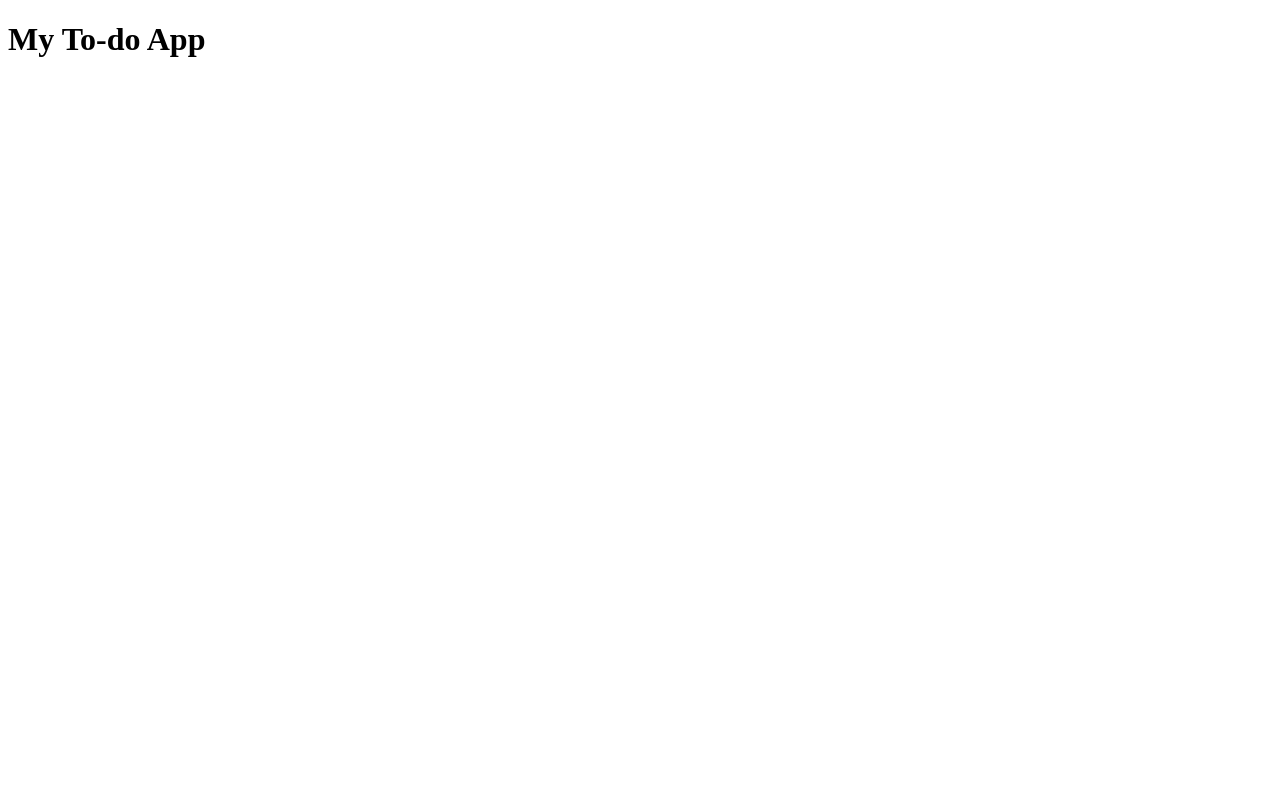
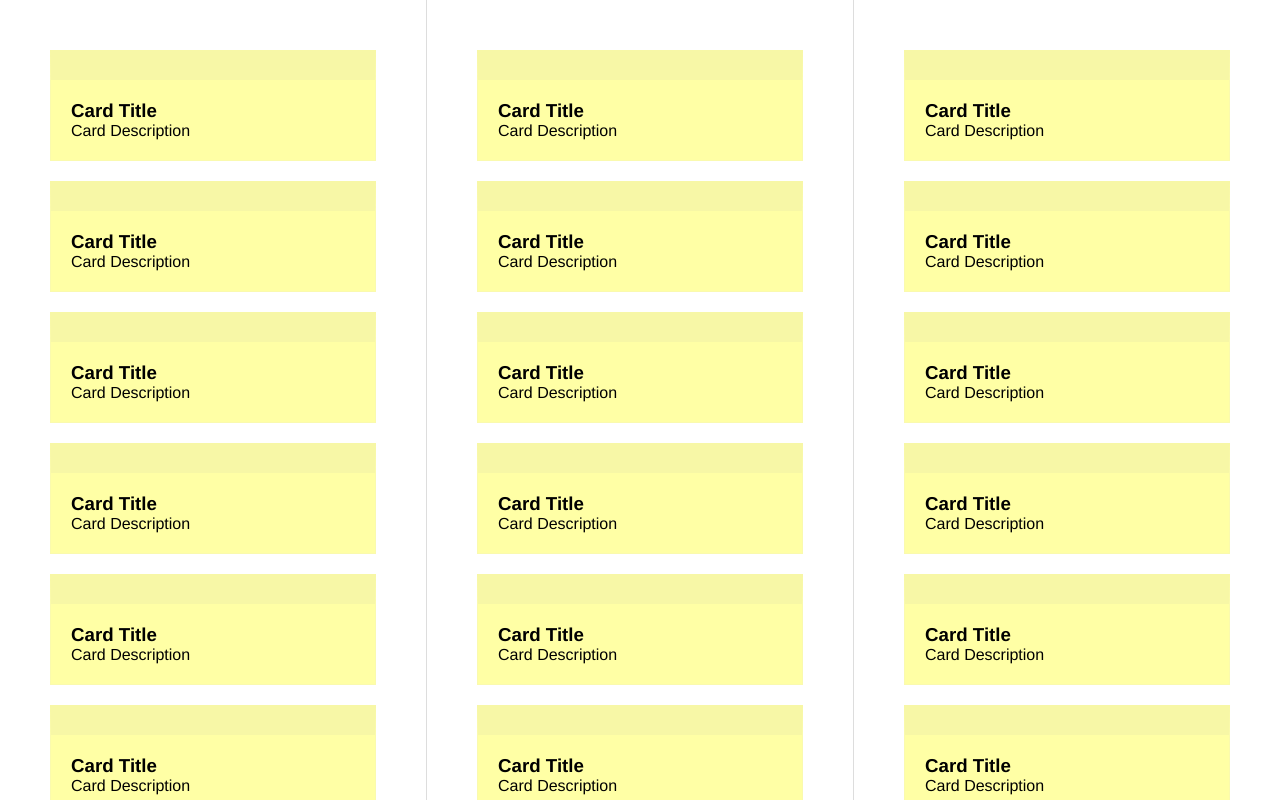
Before and after one commit to brunoleo223/my-todo-app, a React (Vite) app: page / in a window 1280 px wide. Built offline with nearby package versions, Linux system fonts and the light colour scheme.

Commit message:
components

```diff
--- a/src/App.jsx
+++ b/src/App.jsx
@@ -1,6 +1,12 @@
+import Board from "./components/Board"
+import CreateGlobalStyle from './globalStyle'
+
 function App() {
   return (
-    <h1>My To-do App</h1>
+    <>
+      <Board />
+      <CreateGlobalStyle />
+    </>
   )
 }
 
--- /dev/null
+++ b/src/components/Board/index.jsx
@@ -0,0 +1,12 @@
+import List from "../List";
+import { Container } from "./style";
+
+export default function Board() {
+  return (
+    <Container>
+        <List />
+        <List />
+        <List />
+    </Container>
+  )
+}
--- /dev/null
+++ b/src/components/Board/style.js
@@ -0,0 +1,8 @@
+import Styled from 'styled-components';
+
+export const Container = Styled.div`
+    display: flex;
+    background-color: #fff;
+    height: 100%;
+    padding: 0;
+`;
--- /dev/null
+++ b/src/components/Card/index.jsx
@@ -0,0 +1,14 @@
+import { Container } from "./style";
+
+export default function Card({ data }) {
+  return (
+    <Container>
+      <div className="card-header">
+        <h3>{data.title}</h3>
+      </div>
+      <div className="card-body">
+        <p>{data.description}</p>
+      </div>
+    </Container>
+  )
+}
--- /dev/null
+++ b/src/components/Card/style.js
@@ -0,0 +1,10 @@
+import styled from "styled-components";
+
+export const Container = styled.div`
+    width: 100%;
+    padding: 20px;
+    border: 1px solid #fafaae;
+    background: #FFFFA5;
+    border-top: 30px solid #f7f7a6;
+    margin-bottom: 20px;
+`;
--- /dev/null
+++ b/src/components/List/index.jsx
@@ -0,0 +1,21 @@
+import Card from "../Card";
+import { Container } from "./style";
+
+export default function List() {
+  const card = {
+    title: "Card Title",
+    description: "Card Description",
+  }
+  return (
+    <Container>
+      <Card data={card} />
+      <Card data={card} />
+      <Card data={card} />
+      <Card data={card} />
+      <Card data={card} />
+      <Card data={card} />
+      <Card data={card} />
+      <Card data={card} />
+    </Container>
+  )
+}
--- /dev/null
+++ b/src/components/List/style.js
@@ -0,0 +1,12 @@
+import styled from "styled-components";
+
+export const Container = styled.div`
+    flex: 1;
+    padding: 50px;
+    height: 100%;
+    overflow-y: scroll;
+
+    & + div {
+        border-left: 1px solid #ddd;
+    }
+`;
--- /dev/null
+++ b/src/globalStyle.js
@@ -0,0 +1,18 @@
+import { createGlobalStyle } from "styled-components";
+
+export default createGlobalStyle`
+    *{
+        margin: 0;
+        padding: 0;
+        box-sizing: border-box;
+        outline: 0;
+    }
+
+    body, html, #root{
+        height: 100%;
+    }
+
+    body{
+        font: 16px 'Helvetica Neue', Helvetica, Arial, sans-serif;
+    }
+`;
--- a/src/main.jsx
+++ b/src/main.jsx
@@ -4,6 +4,6 @@ import App from './App'
 
 ReactDOM.createRoot(document.getElementById('root')).render(
   <React.StrictMode>
-    <App />
+      <App />
   </React.StrictMode>,
 )
```
